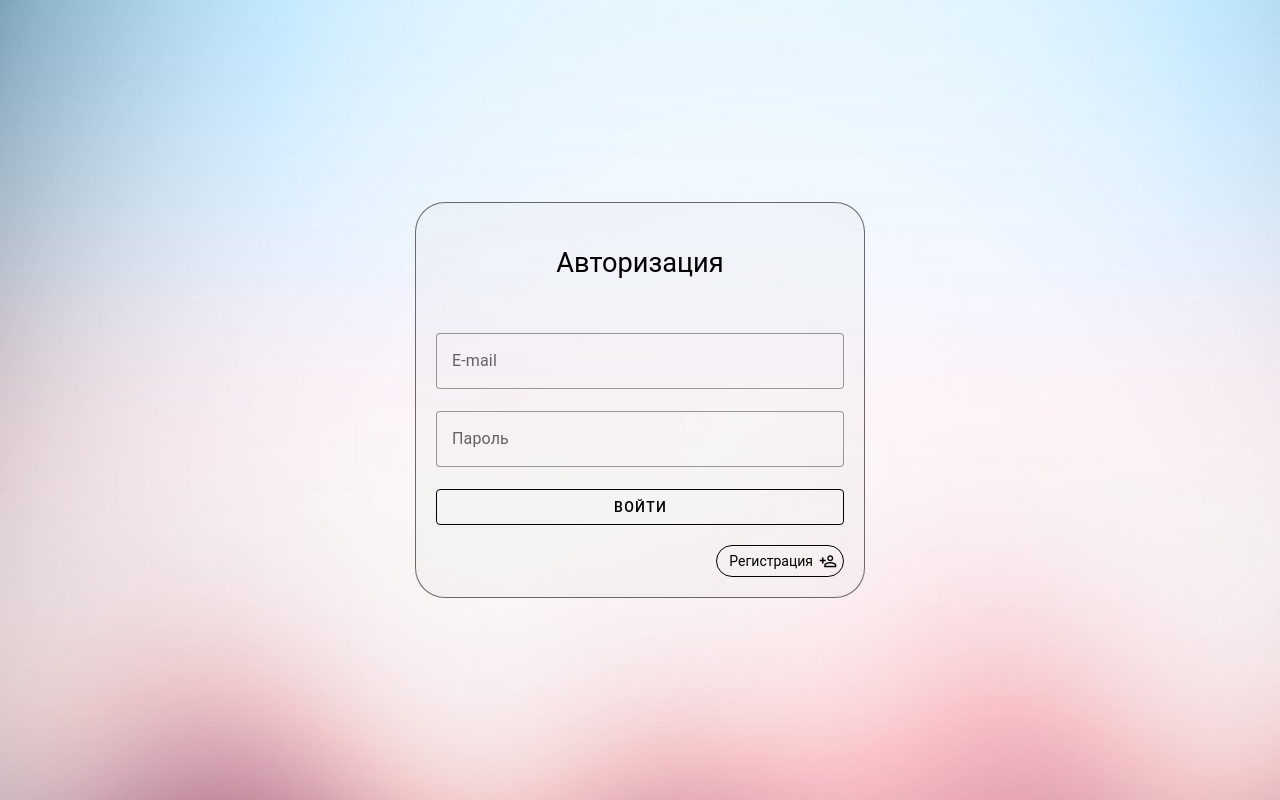
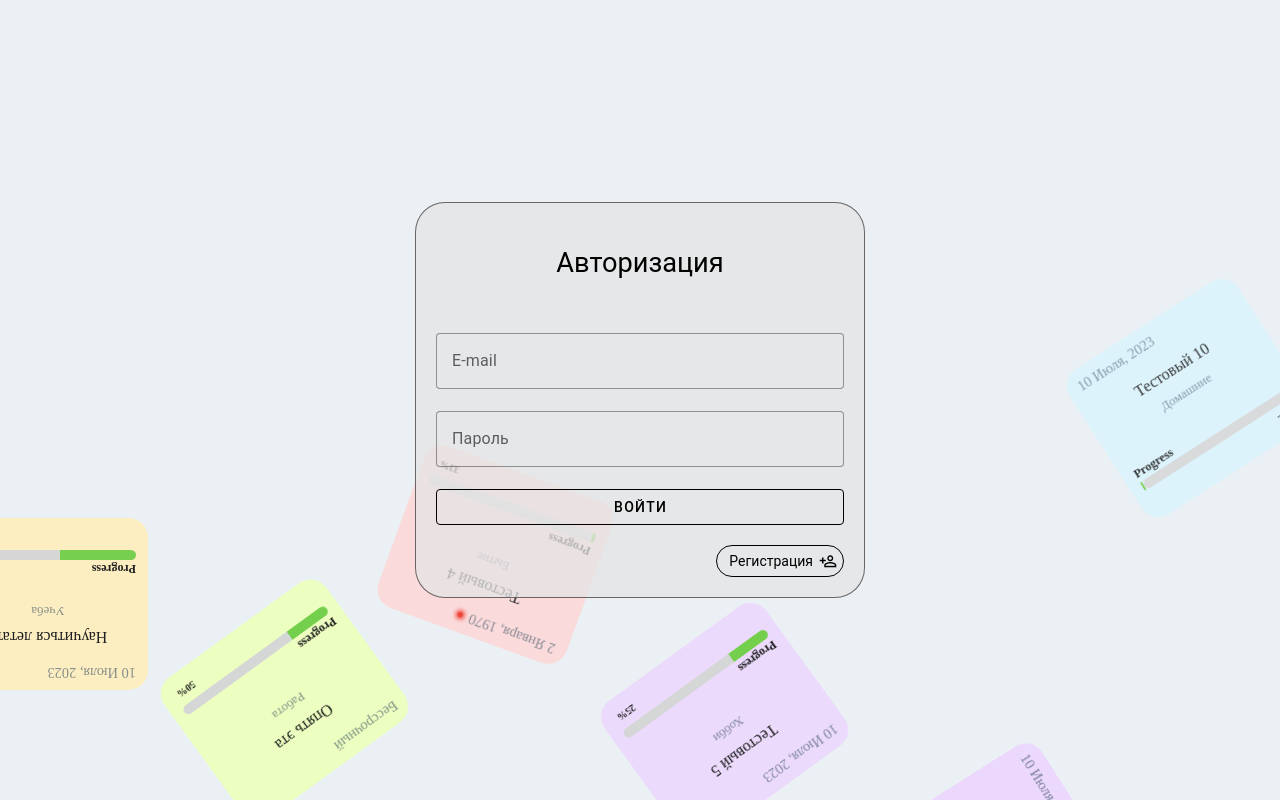
Before and after one commit to boykoxvb/project-manager, a Vue app in the folder client/: page /auth in a window 1280 px wide. Built offline with nearby package versions, Linux system fonts and the light colour scheme.

Commit message:
Новый бэкграунд

```diff
--- /dev/null
+++ b/client/src/components/composables/useBackgroundProjects.ts
@@ -0,0 +1,90 @@
+import { reactive } from 'vue'
+import { Project, ProjectGroup, Task, TaskState } from '@/classes'
+
+export default function useBackgroundProjects() {
+  const bgProjects = reactive([
+    new Project('1', 'Опять эта'),
+    new Project('2', 'Научиться летать', new Date()),
+    new Project('3', 'Понять смысл', new Date()),
+    new Project('4', 'Тестовый 4', new Date(new Date().getMilliseconds() + 1000 * 60 * 60 * 25)),
+    new Project('5', 'Тестовый 5', new Date()),
+    new Project('6', 'Тестовый 6', new Date()),
+    new Project('7', 'Тестовый 7', new Date()),
+    new Project('8', 'Тестовый 8', new Date()),
+    new Project('9', 'Сдаться', new Date()),
+    new Project('10', 'Тестовый 10', new Date()),
+  ])
+
+  const bgGroups = reactive([
+    new ProjectGroup('g1', 'Домашние', 'sky'),
+    new ProjectGroup('g2', 'Бытие', 'red'),
+    new ProjectGroup('g3', 'Хобби', 'pink'),
+    new ProjectGroup('g4', 'Учеба', 'orange'),
+    new ProjectGroup('g5', 'Работа', 'lime'),
+  ])
+
+  bgProjects[9].group = bgGroups[0]
+  bgProjects[7].group = bgGroups[0]
+  bgProjects[2].group = bgGroups[1]
+  bgProjects[3].group = bgGroups[1]
+  bgProjects[4].group = bgGroups[2]
+  bgProjects[5].group = bgGroups[2]
+  bgProjects[1].group = bgGroups[3]
+  bgProjects[6].group = bgGroups[3]
+  bgProjects[8].group = bgGroups[4]
+  bgProjects[0].group = bgGroups[4]
+
+  bgProjects[0].addTask(new Task('', ''))
+  bgProjects[0].addTask(new Task('', ''))
+  bgProjects[0].addTask(new Task('', ''))
+
+  const animeProjectTasks = (project: Project, duration: number, tasks: number) => {
+    project.tasks = []
+    for (let i = 0; i < tasks; i++) {
+      project.addTask(new Task('', ''))
+      setTimeout(
+        () => {
+          project.tasks[i].setState(TaskState.FINISHED)
+        },
+        (duration / tasks) * (i + 1)
+      )
+    }
+  }
+
+  setInterval(() => {
+    animeProjectTasks(bgProjects[0], 10000, 4)
+    animeProjectTasks(bgProjects[1], 10000, 7)
+    animeProjectTasks(bgProjects[2], 10000, 8)
+  }, 10000)
+
+  setInterval(() => {
+    animeProjectTasks(bgProjects[3], 15000, 3)
+    animeProjectTasks(bgProjects[4], 15000, 4)
+  }, 15000)
+
+  setInterval(() => {
+    animeProjectTasks(bgProjects[5], 20000, 2)
+    animeProjectTasks(bgProjects[6], 20000, 5)
+    animeProjectTasks(bgProjects[7], 20000, 3)
+  }, 20000)
+
+  setInterval(() => {
+    animeProjectTasks(bgProjects[8], 25000, 8)
+    animeProjectTasks(bgProjects[9], 25000, 5)
+  }, 25000)
+
+  animeProjectTasks(bgProjects[0], 10000, 4)
+  animeProjectTasks(bgProjects[1], 10000, 7)
+  animeProjectTasks(bgProjects[2], 10000, 8)
+  animeProjectTasks(bgProjects[3], 15000, 3)
+  animeProjectTasks(bgProjects[4], 15000, 4)
+  animeProjectTasks(bgProjects[5], 20000, 2)
+  animeProjectTasks(bgProjects[6], 20000, 5)
+  animeProjectTasks(bgProjects[7], 20000, 3)
+  animeProjectTasks(bgProjects[8], 25000, 8)
+  animeProjectTasks(bgProjects[9], 25000, 5)
+
+  return {
+    bgProjects,
+  }
+}
--- a/client/src/views/AuthView.vue
+++ b/client/src/views/AuthView.vue
@@ -1,5 +1,17 @@
 <template>
   <div class="container" @keydown.enter="attemptAuth(email, password)">
+    <div class="circles">
+      <card-compact class="card" :project="bgProjects[0]"></card-compact>
+      <card-compact class="card" :project="bgProjects[1]"></card-compact>
+      <card-compact class="card" :project="bgProjects[2]"></card-compact>
+      <card-compact class="card" :project="bgProjects[3]"></card-compact>
+      <card-compact class="card" :project="bgProjects[4]"></card-compact>
+      <card-compact class="card" :project="bgProjects[5]"></card-compact>
+      <card-compact class="card" :project="bgProjects[6]"></card-compact>
+      <card-compact class="card" :project="bgProjects[7]"></card-compact>
+      <card-compact class="card" :project="bgProjects[8]"></card-compact>
+      <card-compact class="card" :project="bgProjects[9]"></card-compact>
+    </div>
     <div class="form">
       <div class="form__header">Авторизация</div>
       <div class="form__login">
@@ -52,6 +64,7 @@
 import { defineComponent, reactive, ref } from 'vue'
 import { useStore } from '@/store/index'
 import router from '@/router'
+import useBackgroundProjects from '@/components/composables/useBackgroundProjects'
 
 export default defineComponent({
   name: 'AuthView',
@@ -70,6 +83,7 @@ export default defineComponent({
 
     const attemptAuth = async (email: string, password: string) => {
       authLoading.value = true
+      store.commit('Projects/closeProject')
       const authResult = await store.dispatch('User/login', { email, password })
       authLoading.value = false
       if (authResult.success) {
@@ -88,6 +102,8 @@ export default defineComponent({
       router.push('/registration')
     }
 
+    const { bgProjects } = useBackgroundProjects()
+
     return {
       email,
       password,
@@ -95,6 +111,8 @@ export default defineComponent({
       authLoading,
       authError,
       goToRegistration,
+
+      bgProjects,
     }
   },
 })
@@ -108,17 +126,128 @@ export default defineComponent({
   align-content: center;
   justify-content: center;
   flex-wrap: wrap;
-  background-image: url('../assets/auth_background.jpg');
-  background-size: cover;
+  background: #eaf0f4;
+  // background: -webkit-linear-gradient(to left, #8f94fb, #4e54c8);
+
+  .circles {
+    position: absolute;
+    top: 0;
+    left: 0;
+    width: 100%;
+    height: 100%;
+    overflow: hidden;
+    // z-index: 0;
+
+    .card {
+      position: absolute;
+      display: block;
+      list-style: none;
+      width: 20px;
+      height: 20px;
+      // background: rgba(255, 255, 255, 0.2);
+      animation: animate 25s linear infinite;
+      bottom: -150px;
+
+      @keyframes animate {
+        0% {
+          transform: translateY(0) rotate(0deg);
+          opacity: 1;
+          border-radius: 0;
+        }
+
+        100% {
+          transform: translateY(-130vh) rotate(720deg);
+          opacity: 0.5;
+          border-radius: 50%;
+        }
+      }
+
+      &:nth-child(1) {
+        left: 25%;
+        width: 80px;
+        height: 80px;
+        animation-delay: 0s;
+      }
+
+      &:nth-child(2) {
+        left: 10%;
+        width: 20px;
+        height: 20px;
+        animation-delay: 2s;
+        animation-duration: 12s;
+      }
+
+      &:nth-child(3) {
+        left: 70%;
+        width: 20px;
+        height: 20px;
+        animation-delay: 4s;
+      }
+
+      &:nth-child(4) {
+        left: 40%;
+        width: 60px;
+        height: 60px;
+        animation-delay: 0s;
+        animation-duration: 18s;
+      }
+
+      &:nth-child(5) {
+        left: 65%;
+        width: 20px;
+        height: 20px;
+        animation-delay: 0s;
+      }
+
+      &:nth-child(6) {
+        left: 75%;
+        width: 110px;
+        height: 110px;
+        animation-delay: 3s;
+      }
+
+      &:nth-child(7) {
+        left: 35%;
+        width: 150px;
+        height: 150px;
+        animation-delay: 7s;
+      }
+
+      &:nth-child(8) {
+        left: 50%;
+        width: 25px;
+        height: 25px;
+        animation-delay: 15s;
+        animation-duration: 45s;
+      }
+
+      &:nth-child(9) {
+        left: 20%;
+        width: 15px;
+        height: 15px;
+        animation-delay: 2s;
+        animation-duration: 35s;
+      }
+
+      &:nth-child(10) {
+        left: 85%;
+        width: 150px;
+        height: 150px;
+        animation-delay: 0s;
+        animation-duration: 11s;
+      }
+    }
+  }
 
   .form {
     padding: 20px;
     width: 450px;
     border-radius: 30px;
-    background-color: #e4e4e43d;
+    background-color: #e4e4e4be;
     display: flex;
     flex-direction: column;
     border: 1px solid rgba(73, 69, 69, 0.795);
+    z-index: 2;
 
     &__header {
       margin-bottom: 30px;
```
